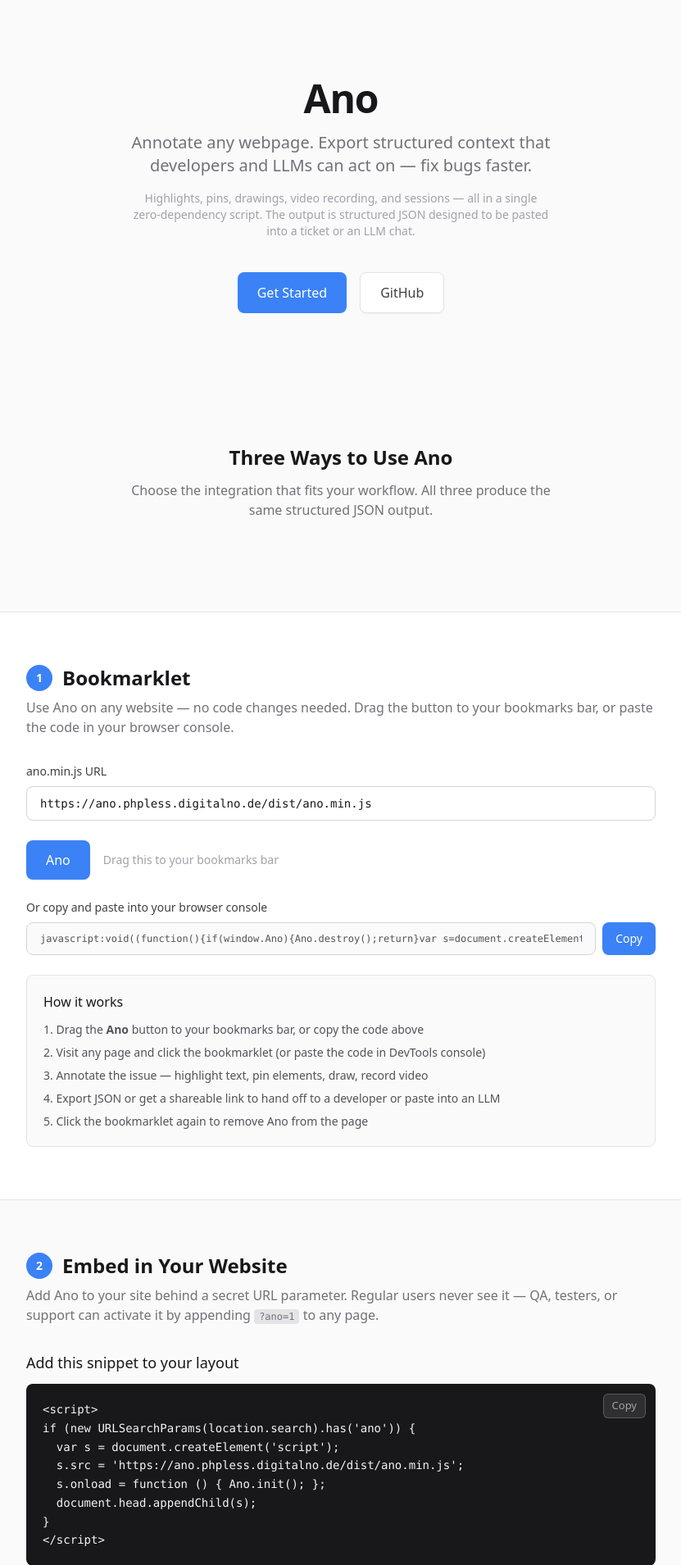
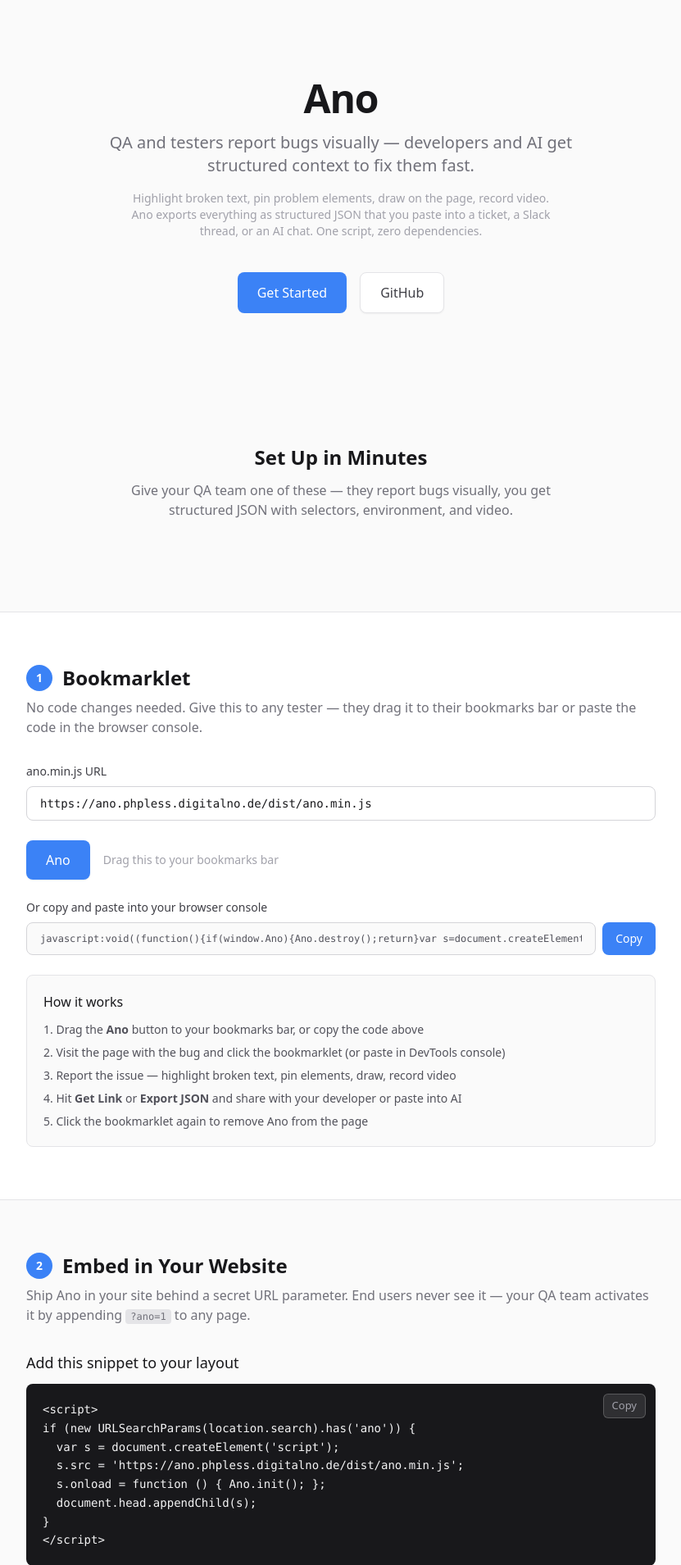
Before and after one commit to trajche/ano, a PHP site: page / in a window 1280 px wide. Shown: the top 1909 px of the page at 82% size, without its empty margins (224-1055 px from the left). Run offline with PHP 8.4, Linux system fonts and the light colour scheme; some libraries are stand-ins or nearby versions.

Commit message:
Reposition copy: QA bug reporting tool, not annotation library
Testers report bugs visually, developers and AI get structured
context to fix them fast. Updated hero, section headers, feature
descriptions, bookmarklet, extension, test page, and README.

```diff
--- a/dist/bookmarklet.html
+++ b/dist/bookmarklet.html
@@ -22,7 +22,7 @@
 </head>
 <body>
   <h1>Ano Bookmarklet</h1>
-  <p>Annotate any webpage — export structured context that devs and LLMs can use to fix bugs faster.</p>
+  <p>QA bug reporting for the browser — testers report visually, devs and AI get structured context to fix fast.</p>
 
   <label for="url">ano.min.js URL</label>
   <input id="url" type="url" value="https://ano.phpless.digitalno.de/dist/ano.min.js" spellcheck="false">
--- a/esbuild.config.mjs
+++ b/esbuild.config.mjs
@@ -64,7 +64,7 @@ async function build() {
 </head>
 <body>
   <h1>Ano Bookmarklet</h1>
-  <p>Annotate any webpage — export structured context that devs and LLMs can use to fix bugs faster.</p>
+  <p>QA bug reporting for the browser — testers report visually, devs and AI get structured context to fix fast.</p>
 
   <label for="url">ano.min.js URL</label>
   <input id="url" type="url" value="${defaultURL}" spellcheck="false">
--- a/index.php
+++ b/index.php
@@ -3,7 +3,7 @@
 <head>
   <meta charset="utf-8">
   <meta name="viewport" content="width=device-width, initial-scale=1">
-  <title>Ano — Annotate, Export, Fix Faster</title>
+  <title>Ano — QA Bug Reporting for Developers &amp; AI</title>
   <script src="https://cdn.tailwindcss.com"></script>
   <script>
     tailwind.config = {
@@ -34,8 +34,8 @@
   <section class="py-24 px-6 text-center">
     <div class="max-w-3xl mx-auto">
       <h1 class="text-5xl font-bold tracking-tight mb-4">Ano</h1>
-      <p class="text-xl text-zinc-500 mb-4 max-w-xl mx-auto">Annotate any webpage. Export structured context that developers and LLMs can act on — fix bugs faster.</p>
-      <p class="text-sm text-zinc-400 mb-10 max-w-lg mx-auto">Highlights, pins, drawings, video recording, and sessions — all in a single zero-dependency script. The output is structured JSON designed to be pasted into a ticket or an LLM chat.</p>
+      <p class="text-xl text-zinc-500 mb-4 max-w-xl mx-auto">QA and testers report bugs visually — developers and AI get structured context to fix them fast.</p>
+      <p class="text-sm text-zinc-400 mb-10 max-w-lg mx-auto">Highlight broken text, pin problem elements, draw on the page, record video. Ano exports everything as structured JSON that you paste into a ticket, a Slack thread, or an AI chat. One script, zero dependencies.</p>
       <div class="flex gap-4 justify-center flex-wrap">
         <a href="#bookmarklet" class="inline-flex items-center px-6 py-3 bg-accent-500 hover:bg-accent-600 text-white font-medium rounded-lg transition-colors">Get Started</a>
         <a href="https://github.com/trajche/ano" target="_blank" class="inline-flex items-center px-6 py-3 bg-white border border-zinc-200 hover:border-zinc-300 text-zinc-700 font-medium rounded-lg transition-colors shadow-sm">GitHub</a>
@@ -46,8 +46,8 @@
   <!-- How to integrate -->
   <section class="py-16 px-6">
     <div class="max-w-3xl mx-auto">
-      <h2 class="text-2xl font-semibold text-center mb-3">Three Ways to Use Ano</h2>
-      <p class="text-center text-zinc-500 mb-12 max-w-lg mx-auto">Choose the integration that fits your workflow. All three produce the same structured JSON output.</p>
+      <h2 class="text-2xl font-semibold text-center mb-3">Set Up in Minutes</h2>
+      <p class="text-center text-zinc-500 mb-12 max-w-lg mx-auto">Give your QA team one of these — they report bugs visually, you get structured JSON with selectors, environment, and video.</p>
     </div>
   </section>
 
@@ -58,7 +58,7 @@
         <span class="flex items-center justify-center w-8 h-8 rounded-full bg-accent-500 text-white text-sm font-bold">1</span>
         <h2 class="text-2xl font-semibold">Bookmarklet</h2>
       </div>
-      <p class="text-zinc-500 mb-8">Use Ano on any website — no code changes needed. Drag the button to your bookmarks bar, or paste the code in your browser console.</p>
+      <p class="text-zinc-500 mb-8">No code changes needed. Give this to any tester — they drag it to their bookmarks bar or paste the code in the browser console.</p>
 
       <label class="block text-sm font-medium text-zinc-700 mb-2" for="bm-url">ano.min.js URL</label>
       <input
@@ -89,9 +89,9 @@
         <h4 class="font-medium mb-3">How it works</h4>
         <ol class="list-decimal list-inside text-sm text-zinc-600 space-y-2">
           <li>Drag the <strong>Ano</strong> button to your bookmarks bar, or copy the code above</li>
-          <li>Visit any page and click the bookmarklet (or paste the code in DevTools console)</li>
-          <li>Annotate the issue — highlight text, pin elements, draw, record video</li>
-          <li>Export JSON or get a shareable link to hand off to a developer or paste into an LLM</li>
+          <li>Visit the page with the bug and click the bookmarklet (or paste in DevTools console)</li>
+          <li>Report the issue — highlight broken text, pin elements, draw, record video</li>
+          <li>Hit <strong>Get Link</strong> or <strong>Export JSON</strong> and share with your developer or paste into AI</li>
           <li>Click the bookmarklet again to remove Ano from the page</li>
         </ol>
       </div>
@@ -105,7 +105,7 @@
         <span class="flex items-center justify-center w-8 h-8 rounded-full bg-accent-500 text-white text-sm font-bold">2</span>
         <h2 class="text-2xl font-semibold">Embed in Your Website</h2>
       </div>
-      <p class="text-zinc-500 mb-8">Add Ano to your site behind a secret URL parameter. Regular users never see it — QA, testers, or support can activate it by appending <code class="bg-zinc-200 px-1.5 py-0.5 rounded text-xs">?ano=1</code> to any page.</p>
+      <p class="text-zinc-500 mb-8">Ship Ano in your site behind a secret URL parameter. End users never see it — your QA team activates it by appending <code class="bg-zinc-200 px-1.5 py-0.5 rounded text-xs">?ano=1</code> to any page.</p>
 
       <h3 class="font-medium text-lg mb-3">Add this snippet to your layout</h3>
       <div class="relative mb-8" data-copy>
@@ -124,8 +124,8 @@ if (new URLSearchParams(location.search).has('ano')) {
         <h4 class="font-medium mb-3">How it works</h4>
         <ol class="list-decimal list-inside text-sm text-zinc-600 space-y-2">
           <li>The snippet checks for <code class="bg-zinc-200 px-1.5 py-0.5 rounded text-xs">?ano=1</code> in the URL — if absent, nothing loads</li>
-          <li>Share a link like <code class="bg-zinc-200 px-1.5 py-0.5 rounded text-xs">https://yoursite.com/page?ano=1</code> with your team</li>
-          <li>They annotate the issue and export or share the structured report</li>
+          <li>Share a link like <code class="bg-zinc-200 px-1.5 py-0.5 rounded text-xs">https://yoursite.com/page?ano=1</code> with your QA team</li>
+          <li>They report the bug visually and share the structured output with devs or AI</li>
           <li>Use a different param name for extra obscurity, e.g. <code class="bg-zinc-200 px-1.5 py-0.5 rounded text-xs">?debug</code> or <code class="bg-zinc-200 px-1.5 py-0.5 rounded text-xs">?feedback</code></li>
         </ol>
       </div>
@@ -258,7 +258,7 @@ if (new URLSearchParams(location.search).has('ano')) {
         <span class="flex items-center justify-center w-8 h-8 rounded-full bg-accent-500 text-white text-sm font-bold">3</span>
         <h2 class="text-2xl font-semibold">Chrome Extension</h2>
       </div>
-      <p class="text-zinc-500 mb-8">One-click toggle on any page. Click the icon to activate Ano, click again to remove it. Badge shows when active.</p>
+      <p class="text-zinc-500 mb-8">One click to start reporting. Testers click the icon to activate Ano on any tab, click again to remove it. Badge shows when active.</p>
 
       <div class="border border-zinc-200 rounded-lg shadow-sm bg-white p-6 mb-6">
         <div class="flex items-start gap-4">
@@ -267,7 +267,7 @@ if (new URLSearchParams(location.search).has('ano')) {
           </div>
           <div class="flex-1">
             <h3 class="font-semibold mb-1">Ano for Chrome</h3>
-            <p class="text-sm text-zinc-500 mb-4">Toggle annotations on any tab. No setup needed — works instantly on every page.</p>
+            <p class="text-sm text-zinc-500 mb-4">Toggle bug reporting on any tab. No setup needed — works instantly on every page.</p>
             <div class="flex gap-3 flex-wrap">
               <a href="https://github.com/trajche/ano/tree/main/extension" target="_blank" class="inline-flex items-center gap-2 px-4 py-2 bg-zinc-900 hover:bg-zinc-800 text-white text-sm font-medium rounded-lg transition-colors">
                 <svg width="16" height="16" viewBox="0 0 24 24" fill="currentColor"><path d="M12 0c-6.626 0-12 5.373-12 12 0 5.302 3.438 9.8 8.207 11.387.599.111.793-.261.793-.577v-2.234c-3.338.726-4.033-1.416-4.033-1.416-.546-1.387-1.333-1.756-1.333-1.756-1.089-.745.083-.729.083-.729 1.205.084 1.839 1.237 1.839 1.237 1.07 1.834 2.807 1.304 3.492.997.107-.775.418-1.305.762-1.604-2.665-.305-5.467-1.334-5.467-5.931 0-1.311.469-2.381 1.236-3.221-.124-.303-.535-1.524.117-3.176 0 0 1.008-.322 3.301 1.23.957-.266 1.983-.399 3.003-.404 1.02.005 2.047.138 3.006.404 2.291-1.552 3.297-1.23 3.297-1.23.653 1.653.242 2.874.118 3.176.77.84 1.235 1.911 1.235 3.221 0 4.609-2.807 5.624-5.479 5.921.43.372.823 1.102.823 2.222v3.293c0 .319.192.694.801.576 4.765-1.589 8.199-6.086 8.199-11.386 0-6.627-5.373-12-12-12z"/></svg>
@@ -294,8 +294,8 @@ if (new URLSearchParams(location.search).has('ano')) {
   <!-- Features -->
   <section class="py-16 px-6">
     <div class="max-w-5xl mx-auto">
-      <h2 class="text-2xl font-semibold text-center mb-3">What Gets Captured</h2>
-      <p class="text-center text-zinc-500 mb-12 max-w-lg mx-auto">Every annotation captures structured context — selectors, DOM info, viewport, environment — so a developer or LLM has everything needed to reproduce and fix the issue.</p>
+      <h2 class="text-2xl font-semibold text-center mb-3">What Testers Capture, What Devs Receive</h2>
+      <p class="text-center text-zinc-500 mb-12 max-w-lg mx-auto">Testers point at the problem. Ano captures the structured context — selectors, DOM info, viewport, environment — so a developer or AI has everything needed to reproduce and fix it.</p>
       <div class="grid grid-cols-1 sm:grid-cols-2 lg:grid-cols-3 gap-6">
         <div class="border border-zinc-200 rounded-lg shadow-sm bg-white p-6">
           <h3 class="font-semibold mb-1">Highlights</h3>
@@ -375,7 +375,7 @@ if (new URLSearchParams(location.search).has('ano')) {
   <!-- Footer -->
   <footer class="py-10 px-6">
     <div class="max-w-3xl mx-auto text-center text-sm text-zinc-400">
-      Ano — annotate, export, fix faster
+      Ano — QA reports bugs, devs and AI fix them faster
     </div>
   </footer>
 
```
Also changed, not shown: test.html (+9 -9 lines), README.md, extension/README.md.
